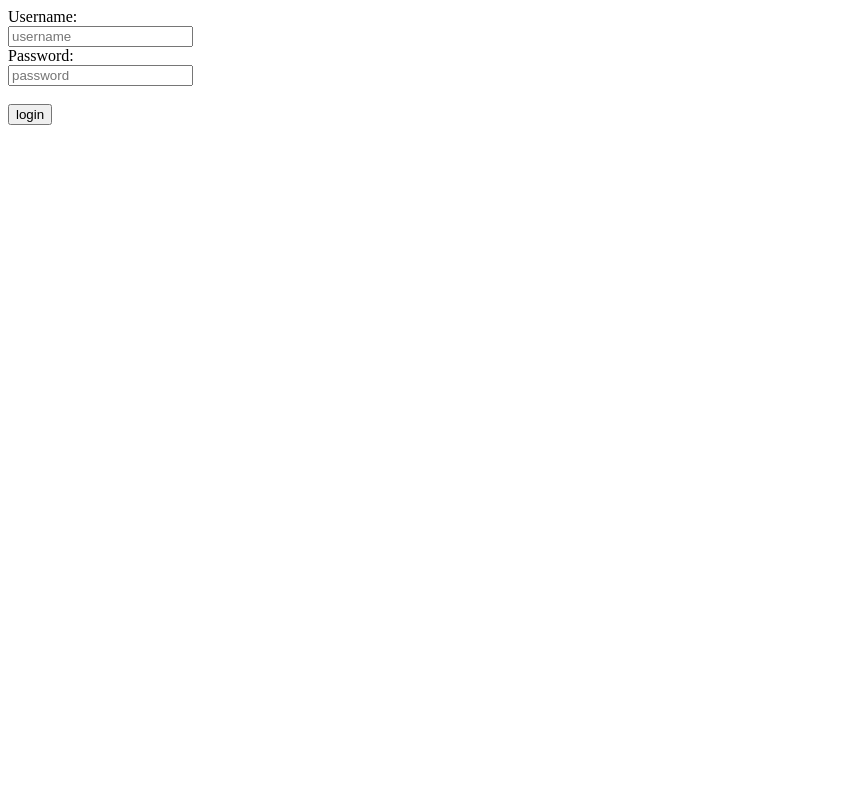
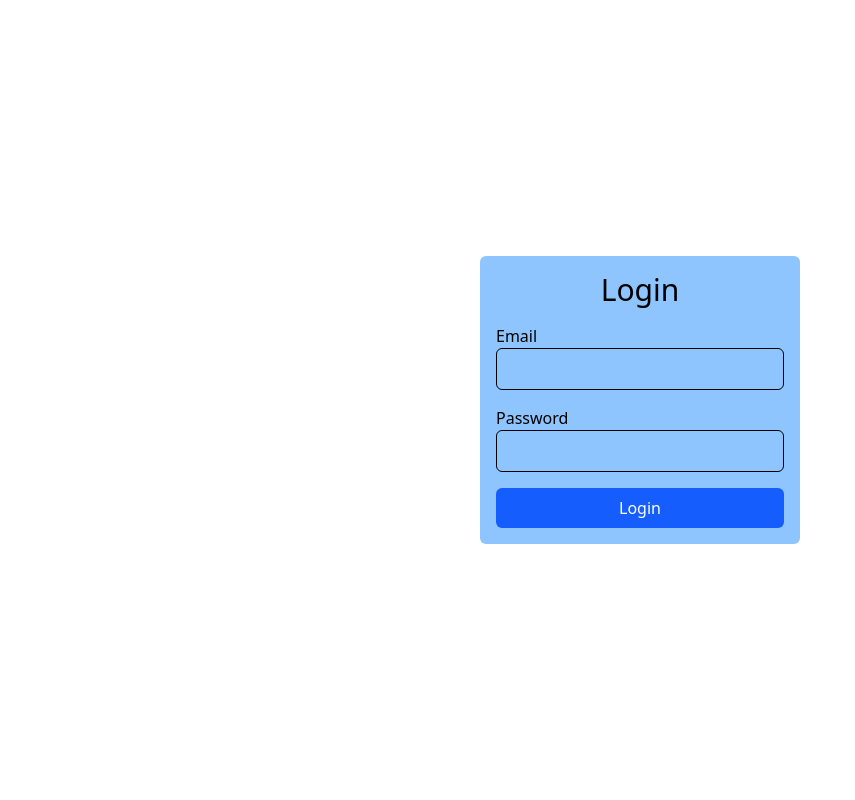
Before and after one commit to Arunachalam-1435/Blog-Project, a Flask app: page /login in a window 1280 px wide. Shown: the whole page, without its empty margins (0-855 px from the left). Run offline with Flask 3, Linux system fonts and the light colour scheme; parts of the project's set-up code (start-up, migrations or seed data) failed here and were passed over.

Commit message:
Login Page Design added

```diff
--- a/templates/base.html
+++ b/templates/base.html
@@ -4,6 +4,7 @@
     <meta charset="UTF-8">
     <meta name="viewport" content="width=device-width, initial-scale=1.0">
     <link rel="stylesheet" href="/css/style.css">
+    <script src="https://cdn.jsdelivr.net/npm/@tailwindcss/browser@4"></script>
     <title>{% block title %}Default Page{%endblock%}</title>
 </head>
 <body>
--- a/templates/login.html
+++ b/templates/login.html
@@ -5,16 +5,22 @@
 <p class="error">{{ error }}</p>
 <a href="{{url_for('login')}}">Login Page</a>
 {% else %}
-<form method="post" action="{{url_for('login')}}">
-    <label for="username">Username:</label>
-    <br>
-    <input id="username" type="text" name="username" placeholder="username">
-    <br>
-    <label for="password">Password:</label>
-    <br>
-    <input id="password" type="password" name="password" placeholder="password">
-    <br><br>
-    <input type="submit" value="login">
-</form>
+<div class="h-screen flex items-center justify-center">
+    <!--Login Form-->
+    <div class="bg-blue-300 w-80 p-4 rounded-md hover:shadow-2xl transition duration-350">
+        <div class="text-3xl mb-4 text-center">Login</div>
+        <form action="index.html">
+            <div class="mb-4">
+                <label for="email">Email</label>
+                <input type="email" name="email" id="email" class="border rounded-md p-2 w-full">
+            </div>
+            <div class="mb-4">
+                <label for="password">Password</label>
+                <input type="password" name="password" id="password" class="border rounded-md p-2 w-full">
+            </div>
+            <button class="bg-blue-600 text-white p-2 w-full rounded-md">Login</button>
+        </form>
+    </div>
+</div>
 {% endif %}
 {%endblock%}
```
